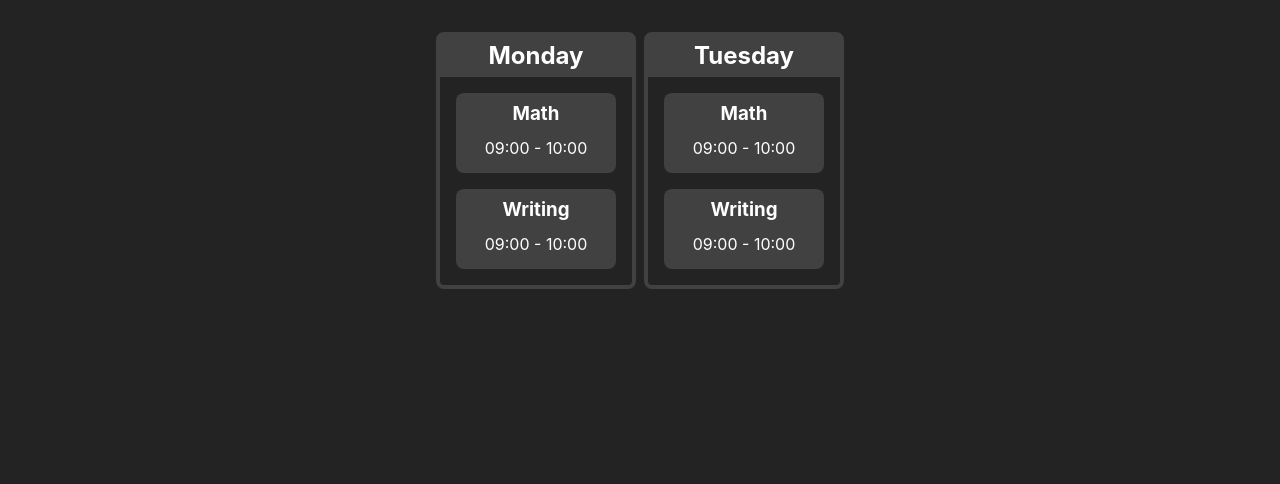
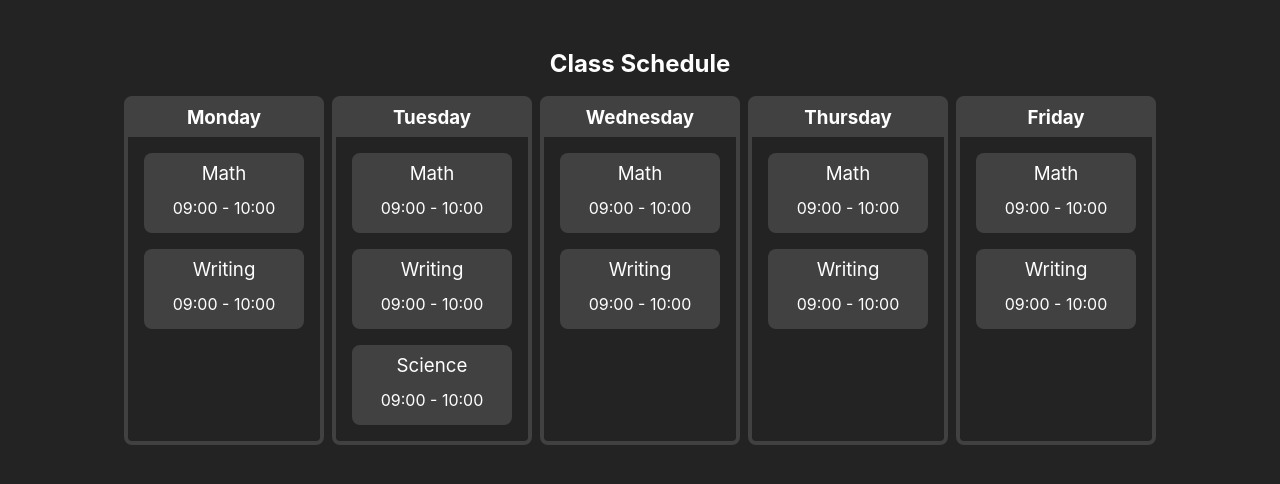
Before and after one commit to alienp4nda/vitejs-vite-ntdbsm, a Vue app: page / in a window 1280 px wide. Shown: the top 484 px of the page. Built offline with nearby package versions, Linux system fonts and the light colour scheme.

Commit message:
added title, updated headings for dow and subject components

```diff
--- a/src/App.vue
+++ b/src/App.vue
@@ -29,12 +29,56 @@ const schedule = [
         subject: 'Writing',
         timeslot: '09:00 - 10:00',
       },
+      {
+        subject: 'Science',
+        timeslot: '09:00 - 10:00',
+      },
+    ],
+  },
+  {
+    dow: 'Wednesday',
+    classes: [
+      {
+        subject: 'Math',
+        timeslot: '09:00 - 10:00',
+      },
+      {
+        subject: 'Writing',
+        timeslot: '09:00 - 10:00',
+      },
+    ],
+  },
+  {
+    dow: 'Thursday',
+    classes: [
+      {
+        subject: 'Math',
+        timeslot: '09:00 - 10:00',
+      },
+      {
+        subject: 'Writing',
+        timeslot: '09:00 - 10:00',
+      },
+    ],
+  },
+  {
+    dow: 'Friday',
+    classes: [
+      {
+        subject: 'Math',
+        timeslot: '09:00 - 10:00',
+      },
+      {
+        subject: 'Writing',
+        timeslot: '09:00 - 10:00',
+      },
     ],
   },
 ];
 </script>
 
 <template>
+  <h2>Class Schedule</h2>
   <div class="container">
     <DayOfWeek v-for="item in schedule" :dow="item.dow">
       <Subject
--- a/src/components/DayOfWeek.vue
+++ b/src/components/DayOfWeek.vue
@@ -4,7 +4,7 @@ defineProps<{ dow: string }>();
 
 <template>
   <div class="dow_container">
-    <h2>{{ dow }}</h2>
+    <h3>{{ dow }}</h3>
     <slot></slot>
   </div>
 </template>
@@ -17,7 +17,7 @@ defineProps<{ dow: string }>();
   border-radius: 0.5em;
 }
 
-h2 {
+h3 {
   background-color: #414141;
   margin: 0;
   padding: 0.35em;
--- a/src/components/Subject.vue
+++ b/src/components/Subject.vue
@@ -23,5 +23,6 @@ defineProps<{ subject: string; timeslot: string }>();
 h3 {
   padding-top: 0.5em;
   margin: 0.5em;
+  font-weight: normal;
 }
 </style>
```
